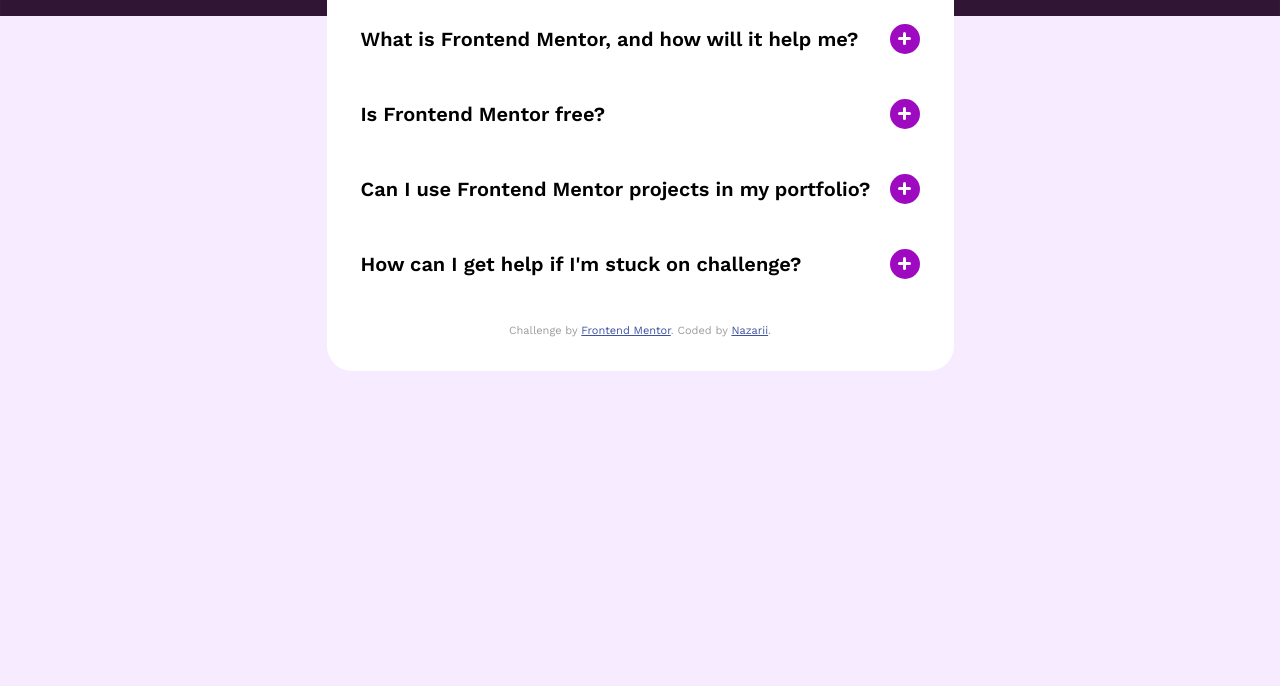
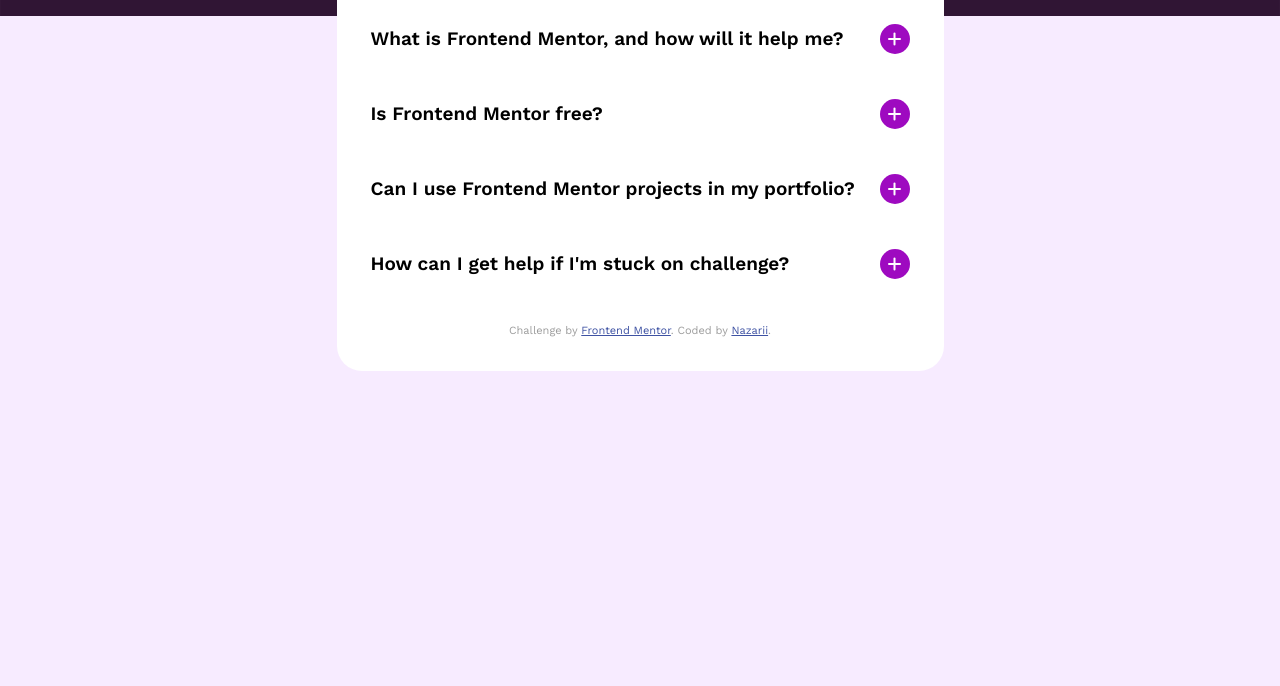
Before and after one commit to Nazarii1234/FAQ-accordion, a plain HTML site: page index.html in a window 1280 px wide. Shown: the part 268-954 px from the top of the page. Drawn offline with Linux system fonts and the light colour scheme.

Commit message:
Update index.html

```diff
--- a/index.html
+++ b/index.html
@@ -42,7 +42,7 @@
       top: 0;
       left: 0;
       background: url('/assets/images/background-pattern-desktop.svg') 0 0 / 100% no-repeat;
-      padding-top: clamp(30px, 12vw, 180px);
+      padding-top: clamp(30px, 12vw, 173px);
     }
     .main__container {
       display: flex;
@@ -54,7 +54,7 @@
     .main__content {
       display: flex;
       flex-direction: column;
-      max-width: 559px;
+      max-width: 539px;
       height: 100%;
       border-radius: 25px;
       background-color: #fff;
@@ -87,7 +87,7 @@
     .spoiler-btn {
       width: 100%;
       display: flex;
-      font-size: clamp(12px, 4vw, 20px);
+      font-size: clamp(12px, 4vw, 19px);
       align-items: center;
       text-align: left;
       justify-content: space-between;
@@ -124,7 +124,7 @@
       position: absolute;
       display: block;
       width: clamp(10px, 3vw, 13px);
-      height: 3px;
+      height: 2px;
       background-color: #fff;
       border-radius: 5px;
       transform: rotate(90deg);
@@ -138,7 +138,7 @@
       position: absolute;
       display: block;
       width: clamp(10px, 3vw, 13px);
-      height: 3px;
+      height: 2px;
       background-color: #fff;
       border-radius: 5px;
     }
```
